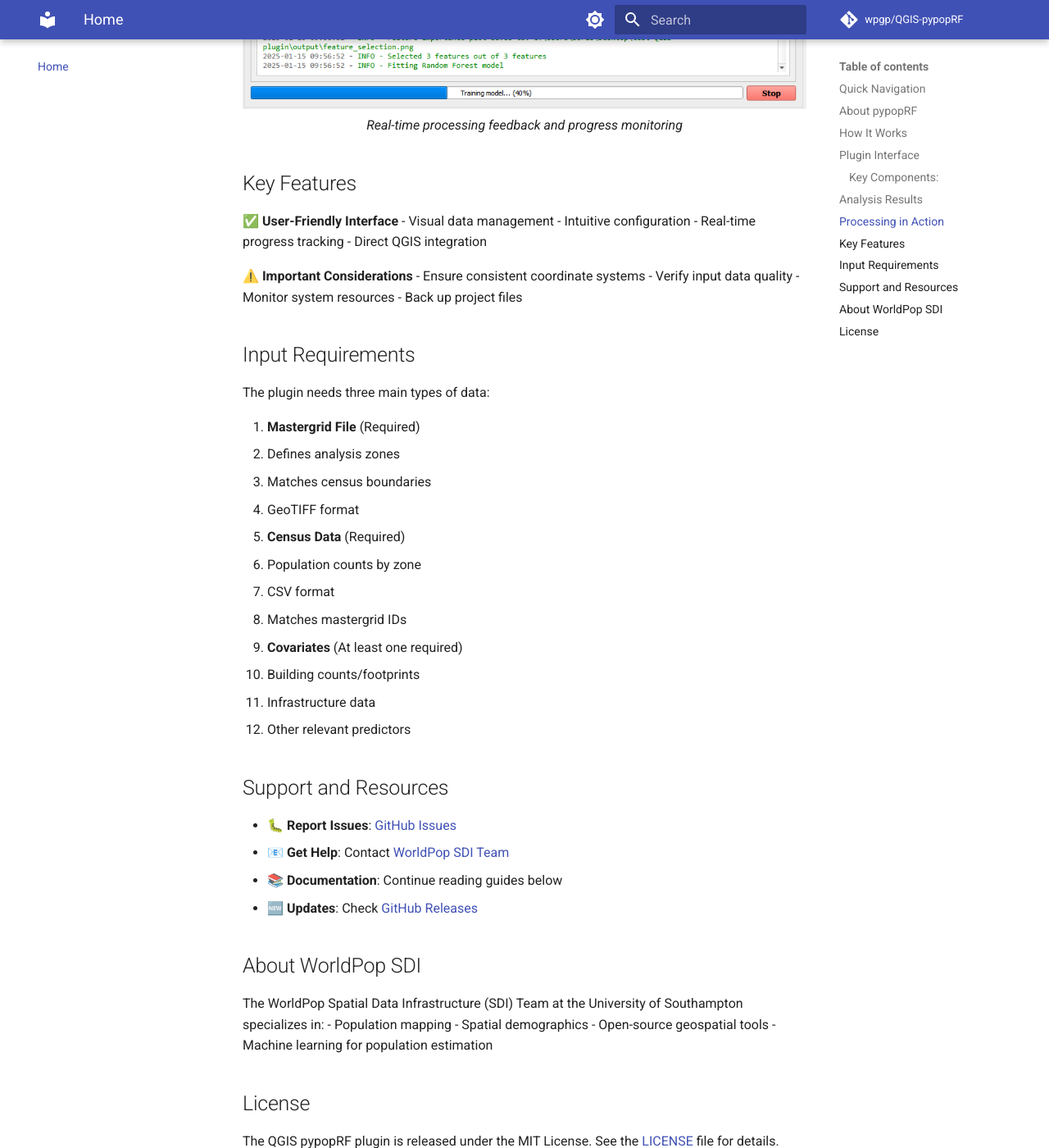
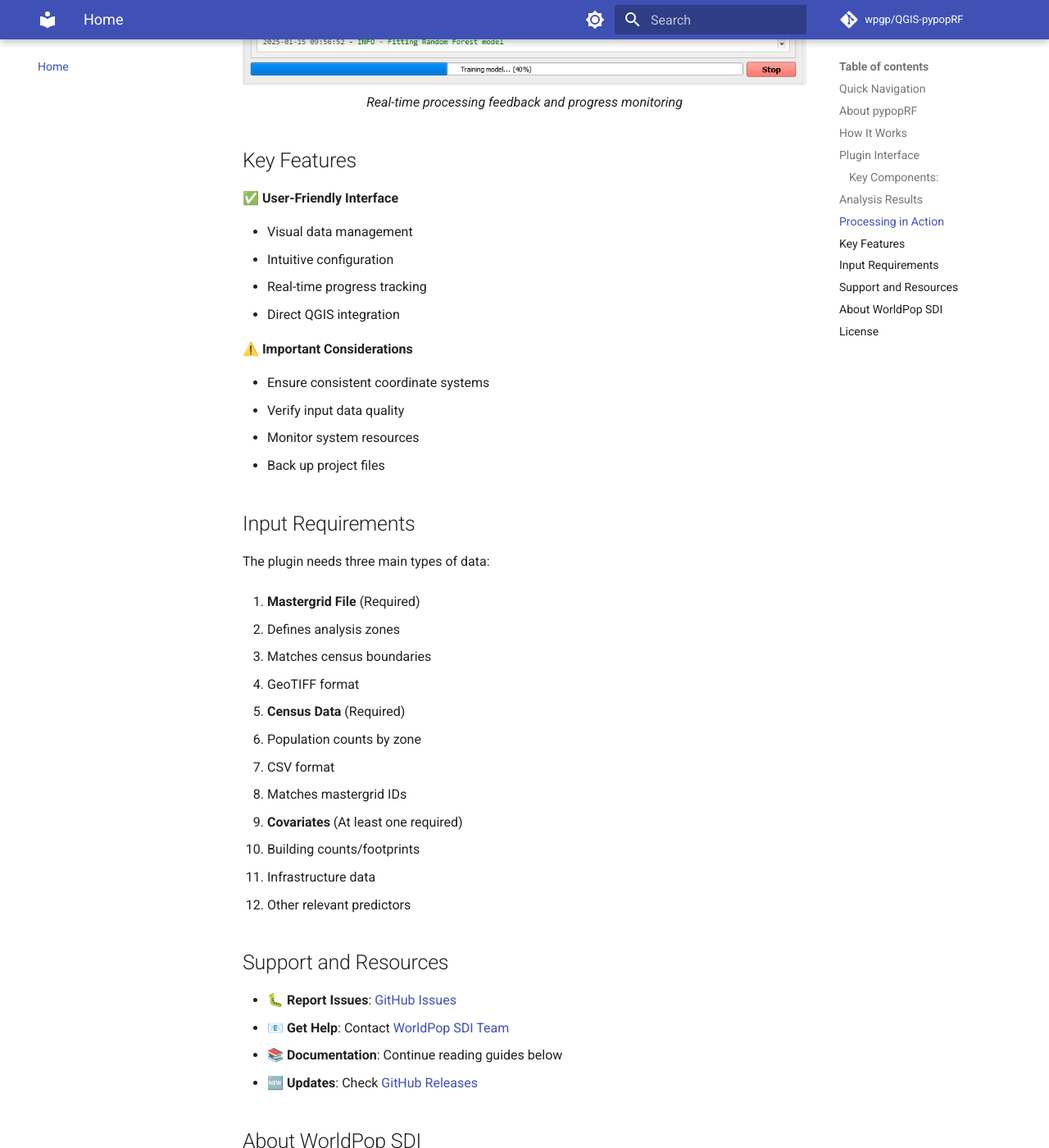
Before and after one commit to wpgp/QGIS-pypopRF, an MkDocs documentation site: the page built from docs/index.md, in a window 1280 px wide and 1400 px high, scrolled down 3265 px. Shown: the whole window at 82% size. Built offline with MkDocs 1.6.1 and Material for MkDocs 9.7.7, drawn with Linux system fonts in a browser that asks for light colours; comment, search, counter and statistics services are not loaded; some of the changed text lies outside the part shown.

Commit message:
improved docs

```diff
--- a/docs/index.md
+++ b/docs/index.md
@@ -1,14 +1,10 @@
 # QGIS pypopRF Plugin Documentation
 
 <div align="center">
-  <img src="images/wp_logo.png" alt="WorldPop Logo" width="200"/>
-  <br/>
-  <em>High-Resolution Population Mapping Made Easy</em>
+  <img src="images/wp_logo.png" alt="WorldPop Logo" width="300"/>
+
 </div>
 
-<div align="right">
-  <a href="#top">↑ Back to Top</a>
-</div>
 
 ## Quick Navigation
 - [About pypopRF](#about-pyPoprf)
@@ -88,12 +84,14 @@
 ## Key Features
 
 ✅ **User-Friendly Interface**
+
 - Visual data management
 - Intuitive configuration
 - Real-time progress tracking
 - Direct QGIS integration
 
 ⚠️ **Important Considerations**
+
 - Ensure consistent coordinate systems
 - Verify input data quality
 - Monitor system resources
@@ -104,16 +102,19 @@
 The plugin needs three main types of data:
 
 1. **Mastergrid File** (Required)
+
    - Defines analysis zones
    - Matches census boundaries
    - GeoTIFF format
 
 2. **Census Data** (Required)
+
    - Population counts by zone
    - CSV format
    - Matches mastergrid IDs
 
 3. **Covariates** (At least one required)
+
    - Building counts/footprints
    - Infrastructure data
    - Other relevant predictors
@@ -128,6 +129,7 @@
 ## About WorldPop SDI
 
 The WorldPop Spatial Data Infrastructure (SDI) Team at the University of Southampton specializes in:
+
 - Population mapping
 - Spatial demographics
 - Open-source geospatial tools
--- a/mkdocs.yml
+++ b/mkdocs.yml
@@ -38,6 +38,10 @@
 
 markdown_extensions:
   - pymdownx.highlight:
+      custom_fences:
+        - name: mermaid
+          class: mermaid
+          format: !!python/name:pymdownx.superfences.fence_code_format
       anchor_linenums: true
   - pymdownx.inlinehilite
   - pymdownx.snippets
```
